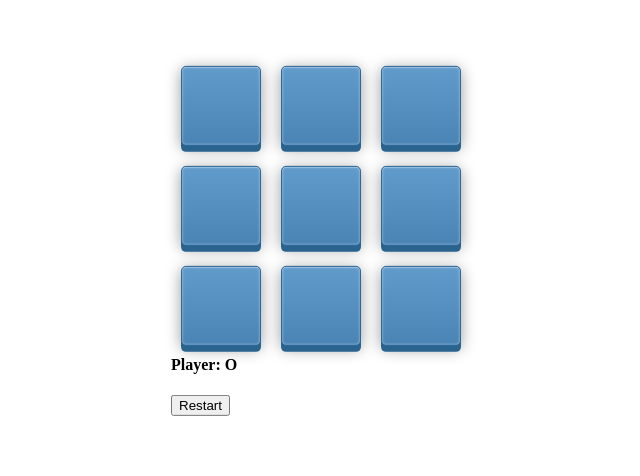
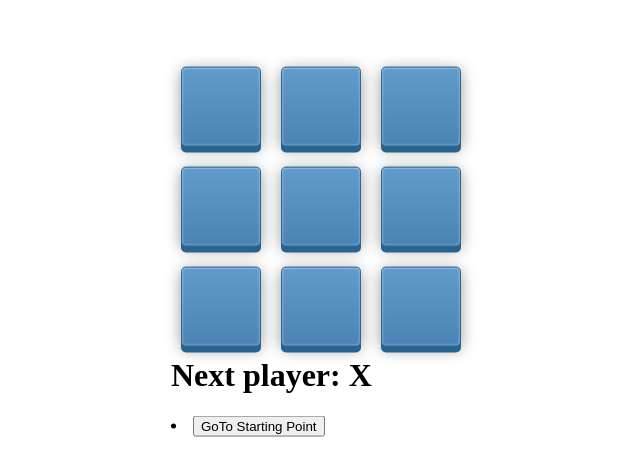
Before and after one commit to dipenparmar12/react-day, a React (Create React App) app: page / in a window 1280 px wide. Shown: the part 164-640 px from the top of the page, without its empty margins (319-959 px from the left). Built offline with nearby package versions, Linux system fonts and the light colour scheme.

Commit message:
Tic Toc Tac game complete with history

```diff
--- a/package.json
+++ b/package.json
@@ -30,5 +30,8 @@
       "last 1 firefox version",
       "last 1 safari version"
     ]
+  },
+  "devDependencies": {
+    "prop-types": "^15.7.2"
   }
 }
--- a/src/App.js
+++ b/src/App.js
@@ -10,8 +10,8 @@
 // import FormSelectElement from './Practice/FormSelectElement';
 // import FormHandlingMultipleInputs from './Practice/FormHandlingMultipleInputs';
 // import TempCalc from './Practice/TempCalc';
-import TicTacTokGame from './Practice/TicTacTok/TicTacTokGame';
-// import Game from './Practice/TicTacTok/Game';
+// import TicTacTokGame from './Practice/TicTacTok/TicTacTokGame';
+import Game from './Practice/TicTacTok/Game';
 
 function App() {
   return (
@@ -26,7 +26,8 @@
       {/* <FormSelectElement /> */}
       {/* <FormHandlingMultipleInputs /> */}
       {/* <TempCalc /> */}
-      <TicTacTokGame />
+      {/* <TicTacTokGame /> */}
+      <Game />
     </div>
   );
 }
--- a/src/Practice/TicTacTok/Board.jsx
+++ b/src/Practice/TicTacTok/Board.jsx
@@ -2,17 +2,12 @@
 import Square from './Square';
 
 export default class Board extends Component {
-  constructor(props) {
-    super(props);
-    this.state = {};
-  }
-
   rendorSquare(index) {
     return (
       <Square
-        myValue={this.props.squares[index]}
-        BtnClick={(e) => {
-          this.props.onClick(index);
+        squareBtnValue={this.props.squareBtnValue[index]}
+        squareBtn={(e) => {
+          this.props.boardProps_onClick(index);
         }}
       />
     );
@@ -36,6 +31,8 @@
           {this.rendorSquare(7)}
           {this.rendorSquare(8)}
         </div>
+        <h1>{this.props.status}</h1>
+        <div>{this.props.moves}</div>
       </div>
     );
   }
--- a/src/Practice/TicTacTok/Game.jsx
+++ b/src/Practice/TicTacTok/Game.jsx
@@ -1,51 +1,96 @@
 import React, { Component } from 'react';
 import Board from './Board';
 
-export default class TicTacTokGame extends Component {
+export default class Game extends Component {
   constructor(props) {
     super(props);
     this.state = {
+      history: [{ squares: Array(9).fill(null) }],
+      stepNumber: 0,
       xIsNext: true,
-      stepNumber: 0,
-      history: [{ squares: Array(9).fill(null) }],
     };
-
-    this.handleClick = this.handleClick.bind(this);
   }
 
   handleClick(i) {
     const history = this.state.history.slice(0, this.state.stepNumber + 1);
     const current = history[history.length - 1];
     const squares = current.squares.slice();
+    // is someone win game or not
+    if (calculateWinner(squares) || squares[i]) {
+      return;
+    }
     squares[i] = this.state.xIsNext ? 'X' : 'O';
+    this.setState({
+      history: history.concat([{ squares: squares }]),
+      stepNumber: history.length,
+      xIsNext: !this.state.xIsNext,
+    });
+    // console.log(this.state.history); // board squares() 9 steps, 9 boards
+  }
 
-    console.log(i);
-    // console.log(history);
-    console.log(current.squares);
-    // console.log(squares);
-    // console.log(this.state);
-
+  junpTo(stepNumber) {
     this.setState({
-      history: history.concat({ squares: squares }),
-      xIsNext: !this.state.xIsNext,
-      stepNumber: history.length,
+      stepNumber,
+      xIsNext: stepNumber % 2 === 0,
     });
   }
 
   render() {
     const history = this.state.history;
     const current = history[this.state.stepNumber];
+    const winner = calculateWinner(current.squares);
+
+    //// for Retrive History with btn click
+    const moves = history.map((step, i) => {
+      const desc = i ? 'Go toMove #' + i : 'GoTo Starting Point';
+      console.log(step);
+      return (
+        <li key={i}>
+          <button onClick={() => this.junpTo(i)}>{desc}</button>
+        </li>
+      );
+    });
+
+    let status;
+    if (winner) {
+      status = 'Winner: ' + winner;
+    } else {
+      status = 'Next player: ' + (this.state.xIsNext ? 'X' : 'O');
+    }
+
     return (
       <div className="game">
-        <div className="game-board">
-          <Board
-            onClick={(i) => {
-              this.handleClick(i);
-            }}
-            squares={current.squares}
-          />
+        <div>
+          <div className="game-board">
+            <Board
+              squareBtnValue={current.squares}
+              boardProps_onClick={(i) => this.handleClick(i)}
+              status={status}
+              moves={moves}
+            />
+          </div>
         </div>
       </div>
     );
   }
 }
+
+function calculateWinner(squares) {
+  const winLines = [
+    [0, 1, 2],
+    [3, 4, 5],
+    [6, 7, 8],
+    [0, 3, 6],
+    [1, 4, 7],
+    [2, 5, 8],
+    [0, 4, 8],
+    [2, 4, 6],
+  ];
+  for (let i = 0; i < winLines.length; i++) {
+    const [a, b, c] = winLines[i];
+    if (squares[a] && squares[a] === squares[b] && squares[a] === squares[c]) {
+      return squares[a]; // WinChar = X:O
+    }
+  }
+  return null;
+}
--- a/src/Practice/TicTacTok/Square.jsx
+++ b/src/Practice/TicTacTok/Square.jsx
@@ -1,9 +1,11 @@
-import React from 'react';
+import React, { Component } from 'react';
 
-export default function Square(props) {
-  return (
-    <button className="square" onClick={props.BtnClick}>
-      {props.myValue}
-    </button>
-  );
+export default class Square extends Component {
+  render() {
+    return (
+      <button className="square" onClick={this.props.squareBtn}>
+        {this.props.squareBtnValue}
+      </button>
+    );
+  }
 }
```
Also changed, not shown: src/Practice/TicTacTok/TGame.js (added, +51 -0 lines), 1 other file (tests, documents, lock files or other folders).
